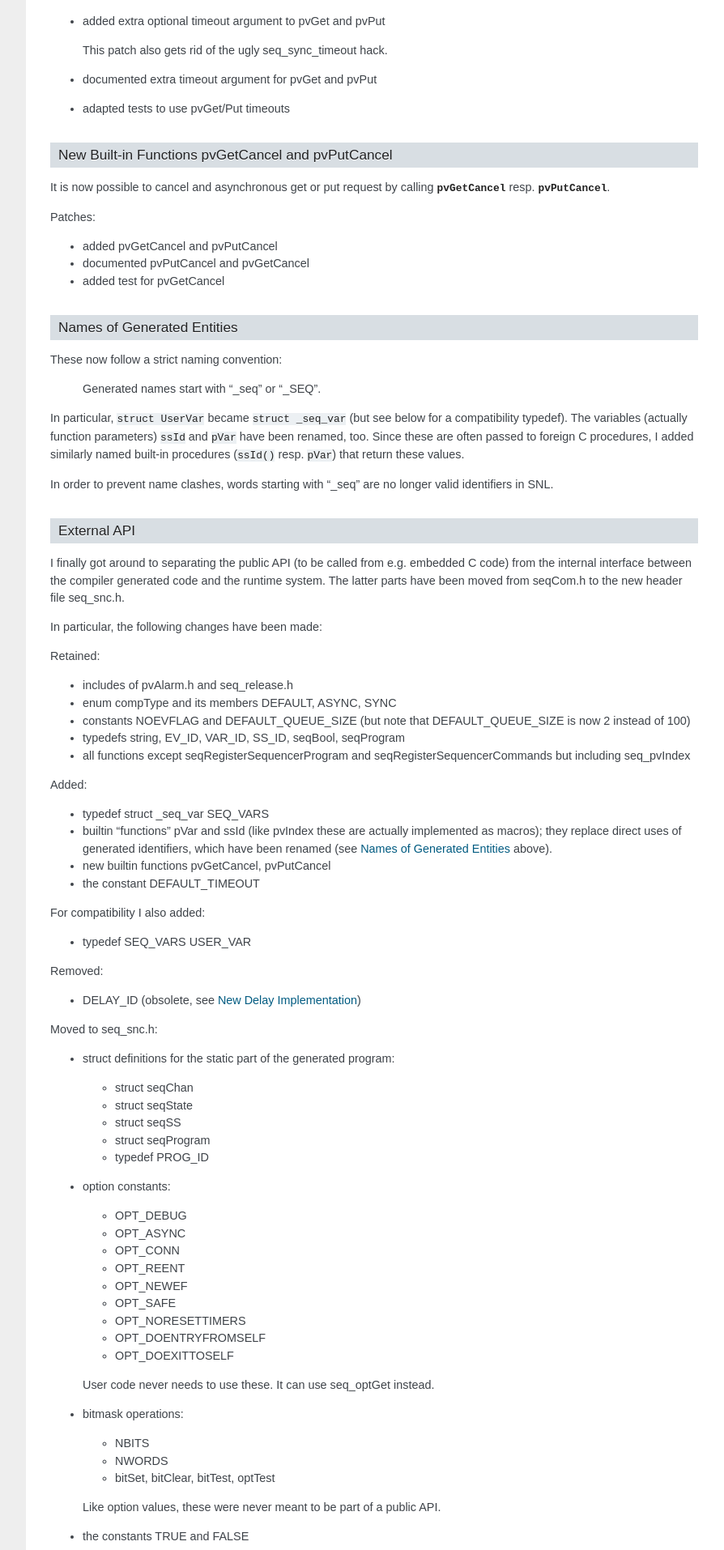
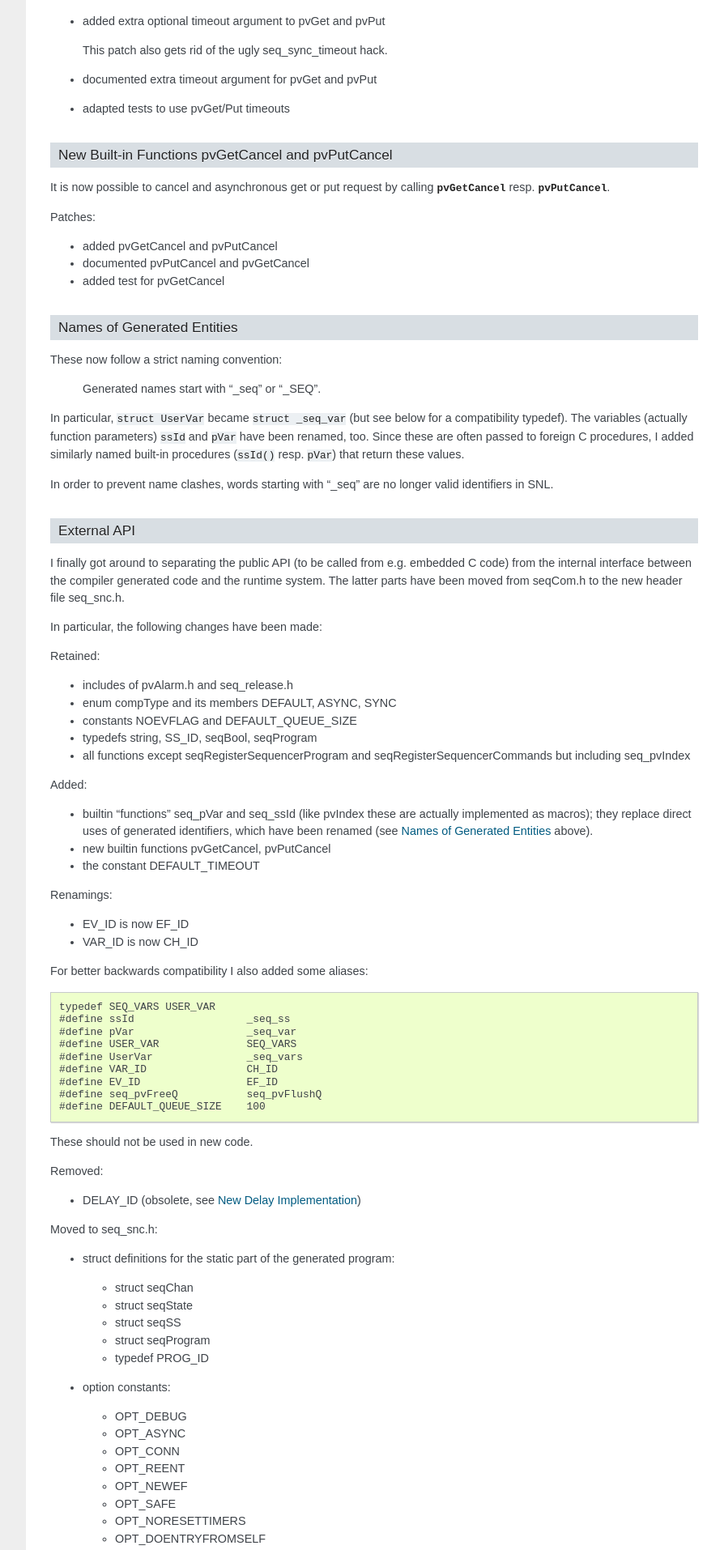
Before and after one commit to jeonghanlee/sequencer-2-2, a Sphinx documentation site: the page built from documentation/ReleaseNotes-2-2.txt, in a window 1280 px wide. Shown: the part 3086-5000 px from the top of the page at 81% size, without its empty margins (288-1182 px from the left). Built offline with Sphinx 7.4.7, drawn with Linux system fonts in a browser that asks for light colours; some of the changed lines change nothing that is shown.

Commit message:
docs: brought release notes for 2.2 up to date wrt changes to C API

```diff
--- a/documentation/ReleaseNotes-2-2.txt
+++ b/documentation/ReleaseNotes-2-2.txt
@@ -267,19 +267,15 @@ Retained:
 - enum compType and its members DEFAULT, ASYNC, SYNC
 
 - constants NOEVFLAG and DEFAULT_QUEUE_SIZE
-  (but note that DEFAULT_QUEUE_SIZE is now 2 instead of 100)
 
-- typedefs string, EV_ID, VAR_ID, SS_ID,
-  seqBool, seqProgram
+- typedefs string, SS_ID, seqBool, seqProgram
 
 - all functions except seqRegisterSequencerProgram and seqRegisterSequencerCommands
   but including seq_pvIndex
 
 Added:
 
-- typedef struct _seq_var SEQ_VARS
-
-- builtin "functions" pVar and ssId (like pvIndex these are actually
+- builtin "functions" seq_pVar and seq_ssId (like pvIndex these are actually
   implemented as macros); they replace direct uses of generated
   identifiers, which have been renamed (see `Names of Generated Entities`_
   above).
@@ -288,9 +284,25 @@ Added:
 
 - the constant DEFAULT_TIMEOUT
 
-For compatibility I also added:
+Renamings:
 
-- typedef SEQ_VARS USER_VAR
+- EV_ID is now EF_ID
+
+- VAR_ID is now CH_ID
+
+For better backwards compatibility I also added some aliases::
+
+  typedef SEQ_VARS USER_VAR
+  #define ssId                  _seq_ss
+  #define pVar                  _seq_var
+  #define USER_VAR              SEQ_VARS
+  #define UserVar               _seq_vars
+  #define VAR_ID                CH_ID
+  #define EV_ID                 EF_ID
+  #define seq_pvFreeQ           seq_pvFlushQ
+  #define DEFAULT_QUEUE_SIZE    100
+
+These should not be used in new code.
 
 Removed:
 
@@ -331,51 +343,23 @@ Moved to seq_snc.h:
 
 - the constants TRUE and FALSE
 
-- typedefs for generated functions; note that these were renamed, too
+- typedefs for generated functions; note that these have been renamed, too
 
 - the functions seqRegisterSequencerProgram and seqRegisterSequencerCommands
 
-I hope these changes won't break too many programs that use escaped code
-and use these internals. If it turns out this is hurting people very
-much, I am willing to provide additional compatibility aliases.
+My justification for making these potentially breaking changes is that this
+is how it should have been done from the start. Mixing self-written with
+generated code is fraught with enough hazards as it is, and accidental name
+capture, though not very probable, would be very hard to diagnose for users.
+Exposing internal data structures where this is not strictly necessary is
+similarly ill-advised. A practical benefit is that from now on I have more
+freedom when introducing new features or refactoring the way snc generates
+code.
 
-My justification for making these potentially breaking changes is that
-this is how it should have been done from the start. Mixing self-written
-with generated code is fraught with enough hazards as it is, and
-accidental name capture, though not very probable, would be very hard to
-diagnose for users. Exposing internal data structures where this is not
-strictly necessary is similarly ill-advised.
-
-A practical benefit is that this gives me a lot more freedom when
-introducing new features or refactoring the way snc generates code.
-
-Related patches:
-
-* make names starting with _seq illegal identifiers in SNL
-* renamed some generated identifiers
-* renamed all generated identifiers to start with _seq
-* renamed function typedefs
-* seq_pvIndex is now a macro
-
-* added new builtin functions pVar and ssId
-
-  These are intended for calling C procedures from SNL,
-  when the C procedure takes SEQ_VARS* or SS_ID as argument.
-
-* pVar and ssId arguments to generated routines are now const pointers
-
-  This means that user code can mutate the variables and the (opaque)
-  contents of the state set control block, but are not allowed to
-  invalidate the pointers themselves.
-
-* moved non-API internals from seqCom.h to new seq_snc.h
-
-  Another one of the long overdue re-factorings. The new header file
-  seq_snc.h contains all the definitions that are shared between the
-  snc generated code and the run-time library. What remains in seqCom.h
-  is the public API for C code that wants to interact with an SNL program.
-
-* removed seqRegisterSequencer* from public API
+If it turns out this is hurting people very much, I am willing to
+compromise. For instance, adding more compatibility aliases can be done any
+time in case I forgot one. I may also put back some of the internal stuff if
+someone comes up with a convincing argument why they need to access it.
 
 
 Removed PV Library
@@ -411,7 +395,7 @@ no longer make variables. Instead there are a number of new targets you
 can specify:
 
 - html: build the docs in html format
-- docs: additionally build the manual in pdf fromat
+- docs: additionally build the manual in pdf format
 - upload etc: these are for my own benefit only, ignore them
 
 Related patches:
@@ -421,8 +405,6 @@ Related patches:
 
 Miscellaneous New Features
 ^^^^^^^^^^^^^^^^^^^^^^^^^^
-
-* pvAssign now does macro substitution, like assign syntax
 
 * reduce severity of timeouts and user errors from errlogFatal to errlogMajor
 
@@ -499,4 +481,5 @@ What to do about pvPutCompleteArray, see these patches:
 * examples: use array version of pvPutComplete
 * disabled examples/parallel because pvPutCompleteArray does not yet work
 
-See also pvPutMultiple and pvGetMultiple these are w/o implementation.
+See also pvPutMultiple and pvGetMultiple these are w/o implementation. See
+also the +-p switch.
```
